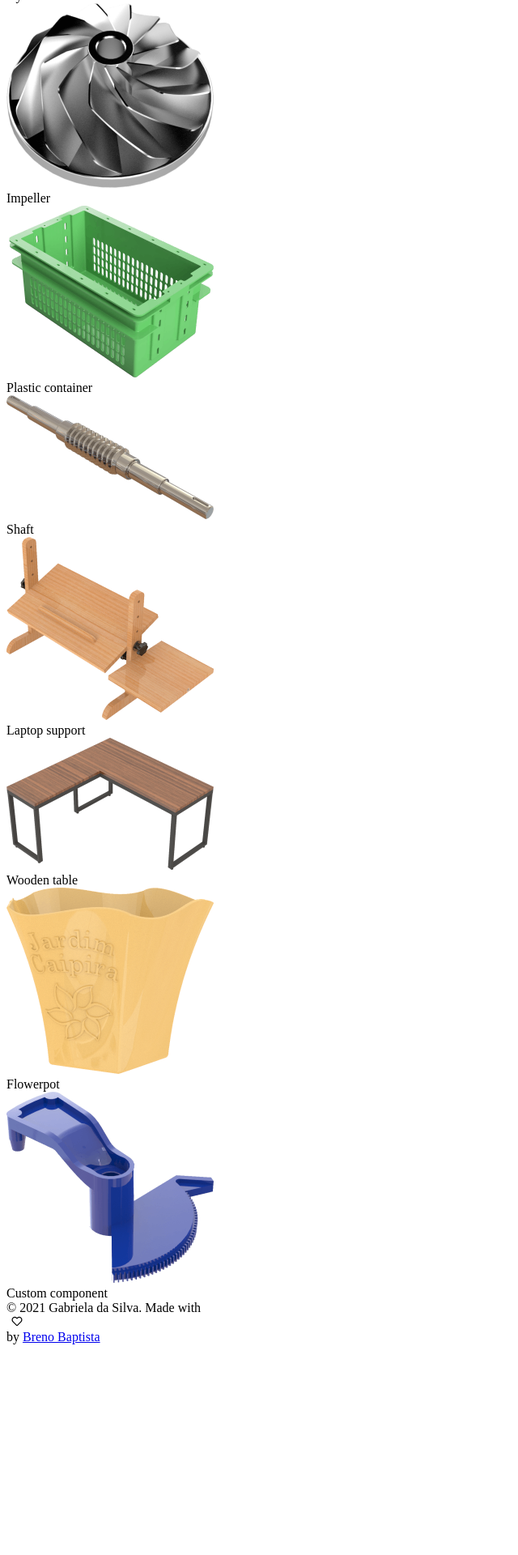
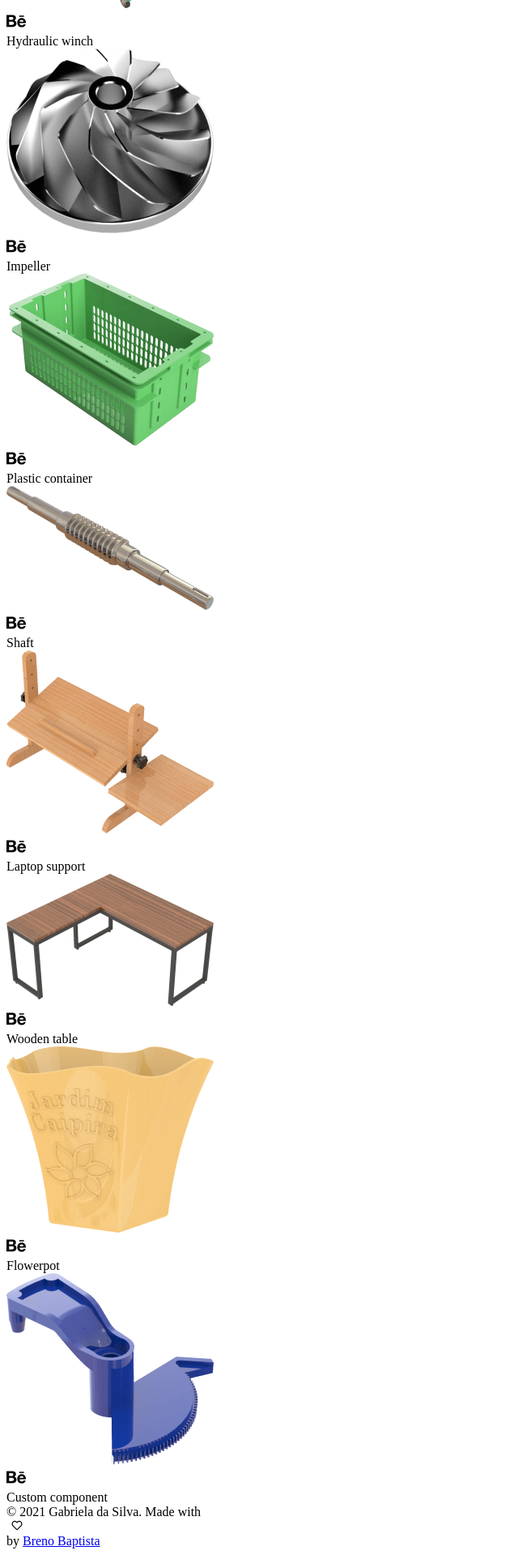
Before and after one commit to brenobaptista/gabi, a Next.js app: page / in a window 1280 px wide. Shown: the part 1590-3510 px from the top of the page at 81% size, without its empty margins (0-640 px from the left). Before the commit the page ends 3258 px from the top, so only its background shows below. Built offline with nearby package versions, Linux system fonts and the light colour scheme.

Commit message:
Added link to Behance on projects

```diff
--- a/src/components/Projects.tsx
+++ b/src/components/Projects.tsx
@@ -1,3 +1,5 @@
+import Behance from './icons/Behance'
+
 const Projects = (): JSX.Element => (
   <section className='bg-purple-300 dark:bg-gray-800'>
     <div className='container mx-auto px-8 pt-32'>
@@ -8,6 +10,17 @@ const Projects = (): JSX.Element => (
               <img src='/images/projects/conveyor.png' alt='Conveyor belt' />
             </div>
             <div className='absolute opacity-0 group-hover:opacity-100 transition duration-300 ease-in-out'>
+              <div className='flex justify-center mb-2'>
+                <a
+                  href='https://www.behance.net/gallery/106356227/Correia-Transportadora'
+                  target='_blank'
+                  rel='noreferrer noopener'
+                  aria-label='Open this project on Behance'
+                  className='inline-flex p-2 hover:opacity-75 rounded border-solid border-2 border-gray-800 dark:border-gray-200'
+                >
+                  <Behance width={24} height={24} />
+                </a>
+              </div>
               <span className='text-3xl font-bold tracking-wider leading-relaxed'>
                 Conveyor belt
               </span>
@@ -21,6 +34,17 @@ const Projects = (): JSX.Element => (
               <img src='/images/projects/winch.png' alt='Hydraulic winch' />
             </div>
             <div className='absolute opacity-0 group-hover:opacity-100 transition duration-300 ease-in-out'>
+              <div className='flex justify-center mb-2'>
+                <a
+                  href='https://www.behance.net/gallery/111241593/Guincho-Hidraulico'
+                  target='_blank'
+                  rel='noreferrer noopener'
+                  aria-label='Open this project on Behance'
+                  className='inline-flex p-2 hover:opacity-75 rounded border-solid border-2 border-gray-800 dark:border-gray-200'
+                >
+                  <Behance width={24} height={24} />
+                </a>
+              </div>
               <span className='text-3xl font-bold tracking-wider leading-relaxed'>
                 Hydraulic winch
               </span>
@@ -34,6 +58,17 @@ const Projects = (): JSX.Element => (
               <img src='/images/projects/impeller.png' alt='Impeller' />
             </div>
             <div className='absolute opacity-0 group-hover:opacity-100 transition duration-300 ease-in-out'>
+              <div className='flex justify-center mb-2'>
+                <a
+                  href='https://www.behance.net/gallery/121208735/Impelidor'
+                  target='_blank'
+                  rel='noreferrer noopener'
+                  aria-label='Open this project on Behance'
+                  className='inline-flex p-2 hover:opacity-75 rounded border-solid border-2 border-gray-800 dark:border-gray-200'
+                >
+                  <Behance width={24} height={24} />
+                </a>
+              </div>
               <span className='text-3xl font-bold tracking-wider leading-relaxed'>
                 Impeller
               </span>
@@ -50,6 +85,17 @@ const Projects = (): JSX.Element => (
               />
             </div>
             <div className='absolute opacity-0 group-hover:opacity-100 transition duration-300 ease-in-out'>
+              <div className='flex justify-center mb-2'>
+                <a
+                  href='https://www.behance.net/gallery/106044465/Caixa-plastica'
+                  target='_blank'
+                  rel='noreferrer noopener'
+                  aria-label='Open this project on Behance'
+                  className='inline-flex p-2 hover:opacity-75 rounded border-solid border-2 border-gray-800 dark:border-gray-200'
+                >
+                  <Behance width={24} height={24} />
+                </a>
+              </div>
               <span className='text-3xl font-bold tracking-wider leading-relaxed'>
                 Plastic container
               </span>
@@ -63,6 +109,17 @@ const Projects = (): JSX.Element => (
               <img src='/images/projects/shaft.png' alt='Shaft' />
             </div>
             <div className='absolute opacity-0 group-hover:opacity-100 transition duration-300 ease-in-out'>
+              <div className='flex justify-center mb-2'>
+                <a
+                  href='https://www.behance.net/gallery/106571881/Eixo-mecanico'
+                  target='_blank'
+                  rel='noreferrer noopener'
+                  aria-label='Open this project on Behance'
+                  className='inline-flex p-2 hover:opacity-75 rounded border-solid border-2 border-gray-800 dark:border-gray-200'
+                >
+                  <Behance width={24} height={24} />
+                </a>
+              </div>
               <span className='text-3xl font-bold tracking-wider leading-relaxed'>
                 Shaft
               </span>
@@ -76,6 +133,17 @@ const Projects = (): JSX.Element => (
               <img src='/images/projects/support.png' alt='Laptop support' />
             </div>
             <div className='absolute opacity-0 group-hover:opacity-100 transition duration-300 ease-in-out'>
+              <div className='flex justify-center mb-2'>
+                <a
+                  href='https://www.behance.net/gallery/100552683/Suporte-de-madeira-para-notebook'
+                  target='_blank'
+                  rel='noreferrer noopener'
+                  aria-label='Open this project on Behance'
+                  className='inline-flex p-2 hover:opacity-75 rounded border-solid border-2 border-gray-800 dark:border-gray-200'
+                >
+                  <Behance width={24} height={24} />
+                </a>
+              </div>
               <span className='text-3xl font-bold tracking-wider leading-relaxed'>
                 Laptop support
               </span>
@@ -89,6 +157,17 @@ const Projects = (): JSX.Element => (
               <img src='/images/projects/table.png' alt='Wooden table' />
             </div>
             <div className='absolute opacity-0 group-hover:opacity-100 transition duration-300 ease-in-out'>
+              <div className='flex justify-center mb-2'>
+                <a
+                  href='https://www.behance.net/gallery/108563695/Mesa-Industrial'
+                  target='_blank'
+                  rel='noreferrer noopener'
+                  aria-label='Open this project on Behance'
+                  className='inline-flex p-2 hover:opacity-75 rounded border-solid border-2 border-gray-800 dark:border-gray-200'
+                >
+                  <Behance width={24} height={24} />
+                </a>
+              </div>
               <span className='text-3xl font-bold tracking-wider leading-relaxed'>
                 Wooden table
               </span>
@@ -102,6 +181,17 @@ const Projects = (): JSX.Element => (
               <img src='/images/projects/flowerpot.png' alt='Flowerpot' />
             </div>
             <div className='absolute opacity-0 group-hover:opacity-100 transition duration-300 ease-in-out'>
+              <div className='flex justify-center mb-2'>
+                <a
+                  href='https://www.behance.net/gallery/120371631/Vaso-Customizado'
+                  target='_blank'
+                  rel='noreferrer noopener'
+                  aria-label='Open this project on Behance'
+                  className='inline-flex p-2 hover:opacity-75 rounded border-solid border-2 border-gray-800 dark:border-gray-200'
+                >
+                  <Behance width={24} height={24} />
+                </a>
+              </div>
               <span className='text-3xl font-bold tracking-wider leading-relaxed'>
                 Flowerpot
               </span>
@@ -118,6 +208,17 @@ const Projects = (): JSX.Element => (
               />
             </div>
             <div className='absolute opacity-0 group-hover:opacity-100 transition duration-300 ease-in-out'>
+              <div className='flex justify-center mb-2'>
+                <a
+                  href='https://www.behance.net/gallery/117784023/Componente-mecanico'
+                  target='_blank'
+                  rel='noreferrer noopener'
+                  aria-label='Open this project on Behance'
+                  className='inline-flex p-2 hover:opacity-75 rounded border-solid border-2 border-gray-800 dark:border-gray-200'
+                >
+                  <Behance width={24} height={24} />
+                </a>
+              </div>
               <span className='text-3xl font-bold tracking-wider leading-relaxed'>
                 Custom component
               </span>
```
